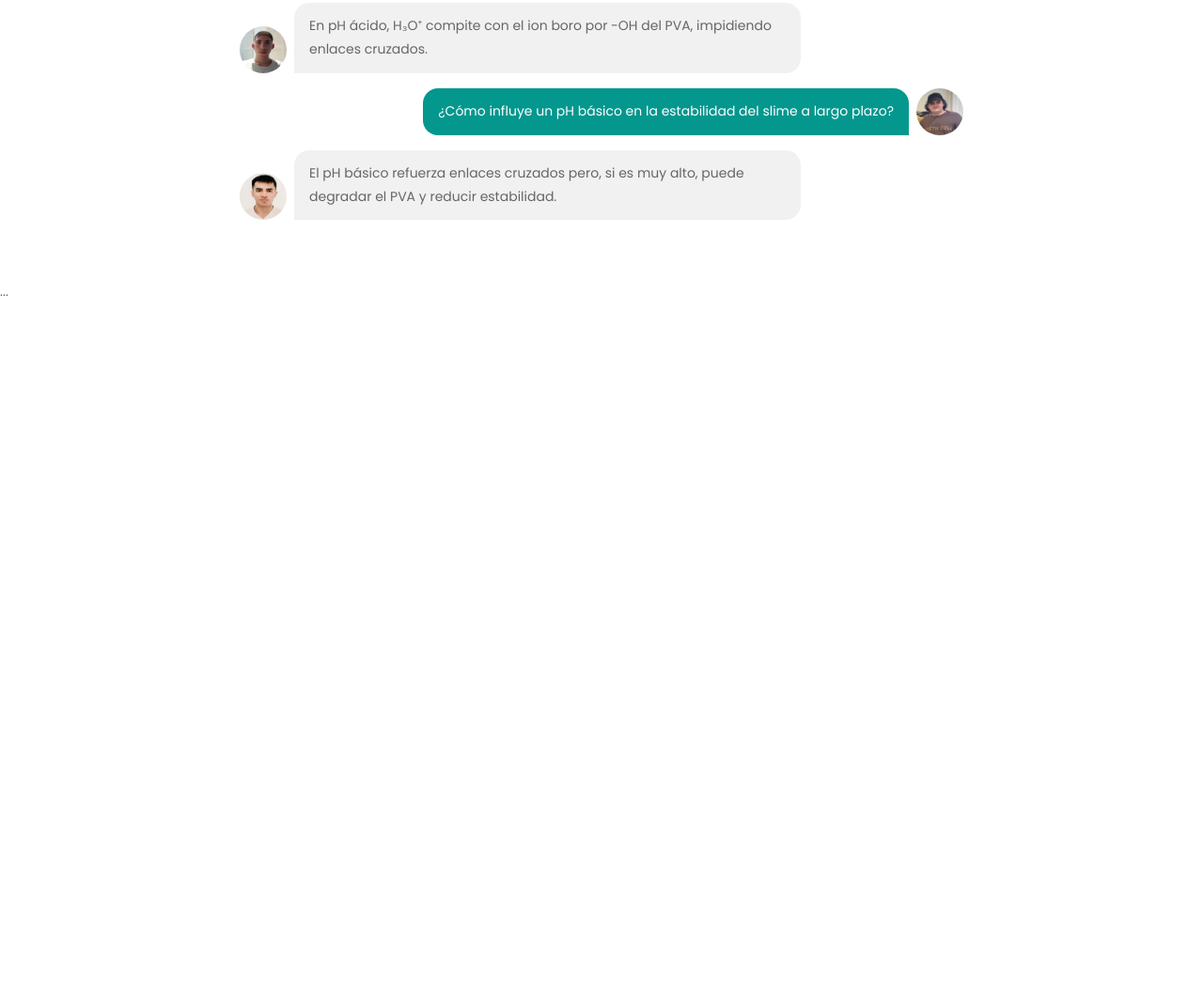
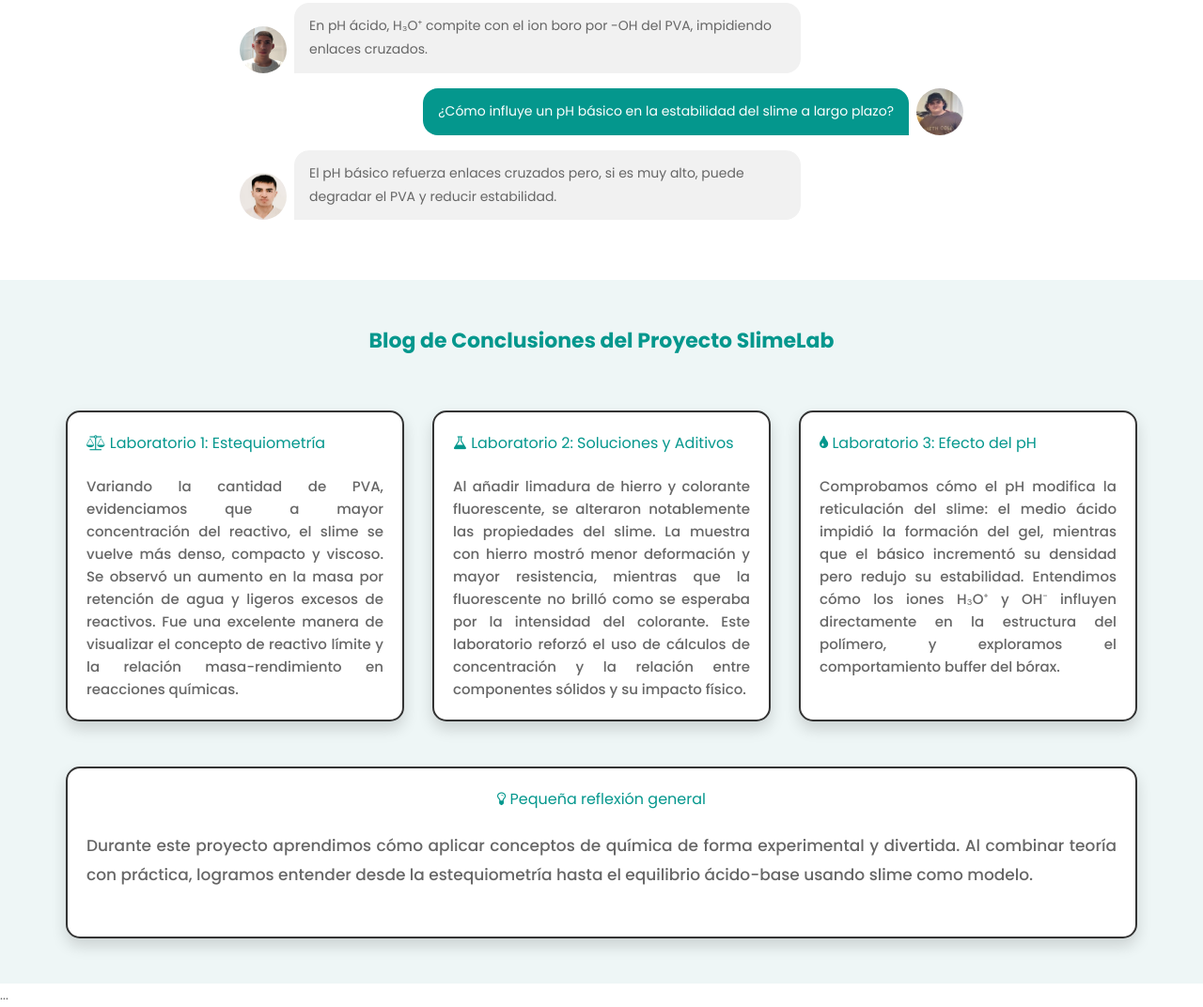
Before and after one commit to OferTrabajo/Slimelab, a plain HTML site: page preguntas.html in a window 1280 px wide. Shown: the part 1363-2435 px from the top of the page at 94% size. Before the commit the page ends 1687 px from the top, so only its background shows below. Drawn offline with nearby package versions, Linux system fonts and the light colour scheme; a web font is replaced by a local one.

Commit message:
Add files via upload

```diff
--- a/preguntas.html
+++ b/preguntas.html
@@ -231,6 +231,66 @@
         </div>
       </div>
     </section>
+    <section class="pt-5 pb-5" style="background-color: #eef6f6;">
+  <div class="container">
+    <h2 class="text-center mb-5" style="font-weight: bold; color: #04978d;">Blog de Conclusiones del Proyecto SlimeLab</h2>
+
+    <div class="row">
+      <!-- Conclusión Lab 1 -->
+      <div class="col-md-4 mb-4">
+        <div class="card h-100 shadow" style="border-radius: 15px;">
+          <div class="card-body">
+            <h4 class="card-title" style="color: #04978d;"><i class="fa fa-balance-scale"></i> Laboratorio 1: Estequiometría</h4>
+            <p class="card-text" style="text-align: justify;">
+              Variando la cantidad de PVA, evidenciamos que a mayor concentración del reactivo, el slime se vuelve más denso, compacto y viscoso. Se observó un aumento en la masa por retención de agua y ligeros excesos de reactivos. Fue una excelente manera de visualizar el concepto de reactivo límite y la relación masa-rendimiento en reacciones químicas.
+            </p>
+          </div>
+        </div>
+      </div>
+
+      <!-- Conclusión Lab 2 -->
+      <div class="col-md-4 mb-4">
+        <div class="card h-100 shadow" style="border-radius: 15px;">
+          <div class="card-body">
+            <h4 class="card-title" style="color: #04978d;"><i class="fa fa-flask"></i> Laboratorio 2: Soluciones y Aditivos</h4>
+            <p class="card-text" style="text-align: justify;">
+              Al añadir limadura de hierro y colorante fluorescente, se alteraron notablemente las propiedades del slime. La muestra con hierro mostró menor deformación y mayor resistencia, mientras que la fluorescente no brilló como se esperaba por la intensidad del colorante. Este laboratorio reforzó el uso de cálculos de concentración y la relación entre componentes sólidos y su impacto físico.
+            </p>
+          </div>
+        </div>
+      </div>
+
+      <!-- Conclusión Lab 3 -->
+      <div class="col-md-4 mb-4">
+        <div class="card h-100 shadow" style="border-radius: 15px;">
+          <div class="card-body">
+            <h4 class="card-title" style="color: #04978d;"><i class="fa fa-tint"></i> Laboratorio 3: Efecto del pH</h4>
+            <p class="card-text" style="text-align: justify;">
+              Comprobamos cómo el pH modifica la reticulación del slime: el medio ácido impidió la formación del gel, mientras que el básico incrementó su densidad pero redujo su estabilidad. Entendimos cómo los iones H₃O⁺ y OH⁻ influyen directamente en la estructura del polímero, y exploramos el comportamiento buffer del bórax.
+            </p>
+          </div>
+        </div>
+      </div>
+    </div>
+
+    <!-- Reflexión final -->
+    <div class="row mt-4">
+      <div class="col-12">
+        <div class="card shadow" style="border-radius: 15px;">
+          <div class="card-body">
+            <h4 class="card-title text-center" style="color: #04978d;"><i class="fa fa-lightbulb-o"></i> Pequeña reflexión general</h4>
+            <p style="font-size: 17px; line-height: 1.8; text-align: justify;">
+              Durante este proyecto aprendimos cómo aplicar conceptos de química de forma experimental y divertida. Al combinar teoría con práctica, logramos entender desde la estequiometría hasta el equilibrio ácido-base usando slime como modelo.
+              <br><br>
+
+            </p>
+          </div>
+        </div>
+      </div>
+    </div>
+
+  </div>
+</section>
     <footer>...</footer>
     <script src="js/jquery.min.js"></script>
     <script src="js/bootstrap.bundle.min.js"></script>
```
